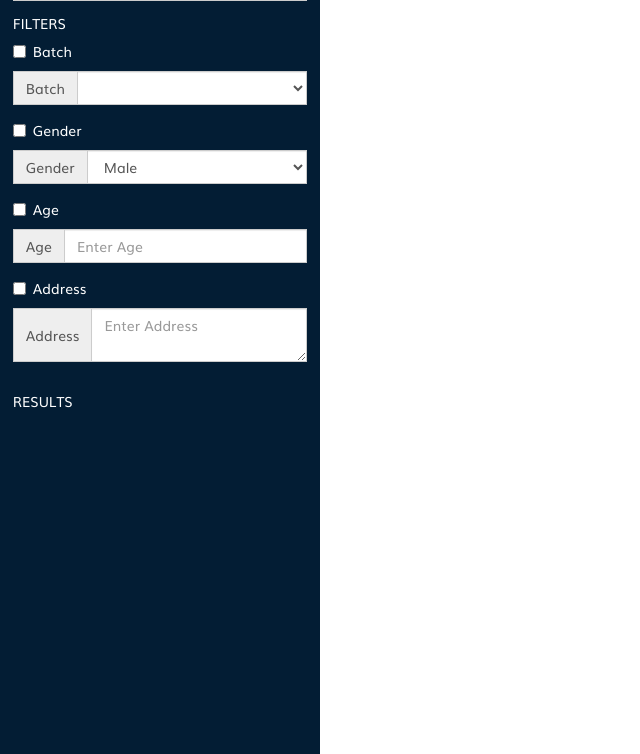
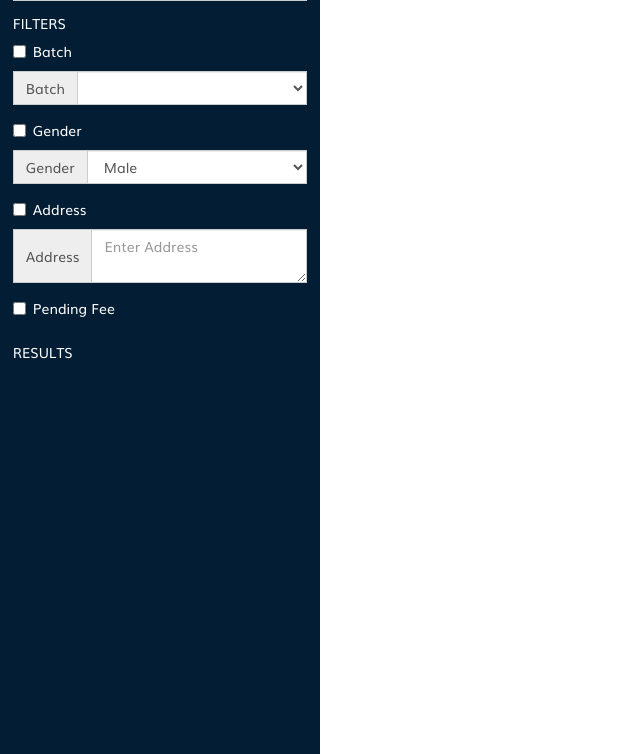
Before and after one commit to prashantkumar42/OSMS, a Django app: template datacloud/dashboard/templates/dashboard/dashboard.html in a window 1280 px wide. Shown: the part 846-1600 px from the top of the page, without its empty margins (0-640 px from the left). Run offline with Django 3.2, Linux system fonts and the light colour scheme; the template is opened without the code that fills it: values that come from a table or form of the project are taken from there, others are empty; data comes from the database, SQL or seed files in the repository; some libraries are stand-ins or nearby versions.

Commit message:
ditched age filter in search

```diff
--- a/datacloud/dashboard/templates/dashboard/dashboard.html
+++ b/datacloud/dashboard/templates/dashboard/dashboard.html
@@ -133,18 +133,6 @@
                         </div>
                         <div class="checkbox">
                             <label>
-                                <input type="checkbox" name="checksage">Age
-                            </label>
-                        </div>
-                        <div class="form-group">
-                            <label class="sr-only" for="sage">Age</label>
-                            <div class="input-group">
-                                <div class="input-group-addon">Age</div>
-                                <input type="number" class="form-control" name="sage" id="sage" placeholder="Enter Age">
-                            </div>
-                        </div>
-                        <div class="checkbox">
-                            <label>
                                 <input type="checkbox" name="checksaddress">Address
                             </label>
                         </div>
@@ -155,10 +143,13 @@
                                 <textarea type="textarea" class="form-control" name="saddress" id="saddress" placeholder="Enter Address"></textarea>
                             </div>
                         </div>
+                        <div class="checkbox">
+                            <label>
+                                <input type="checkbox" name="checksfee">Pending Fee
+                            </label>
+                        </div>
                     </div>
-                    <div>
-                        <h5 style="padding-left:4%">RESULTS</h5>
-                    </div>
+                    <h5 style="padding-left:4%">RESULTS</h5>
                 </div>
                 <div class="col-sm-7" id="panel3">
                     <div class="row muli pull-right" style="padding:1%;padding-right:3%">
```
